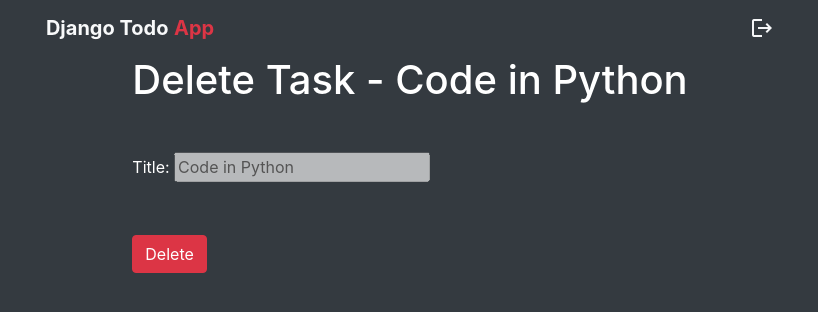
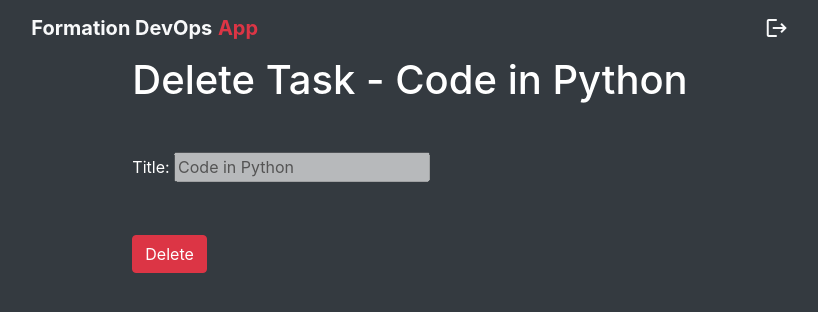
Before and after one commit to ndongchrist/django-todoapp, a Django app: page /delete/11 in a window 1280 px wide. Shown: the top 312 px of the page, without its empty margins (230-1048 px from the left). Run offline with Django 5.2, Linux system fonts and the light colour scheme; data comes from the database, SQL or seed files in the repository.

Commit message:
fix: Test

```diff
--- a/templates/base.html
+++ b/templates/base.html
@@ -12,7 +12,7 @@
 </head>
 <body class="bg-dark">
     <nav class="navbar navbar-light bg-dark text-light d-flex justify-content-around">
-        <a class="navbar-brand pl-6" href="#"><span class="text-light"><strong>Django Todo</strong></span> <span class="text-danger"><strong>App</strong></span></a>
+        <a class="navbar-brand pl-6" href="#"><span class="text-light"><strong>Formation DevOps</strong></span> <span class="text-danger"><strong>App</strong></span></a>
 
         <div class="d-flex justify-content-around">
           <span class="material-icons">logout</span>
```
